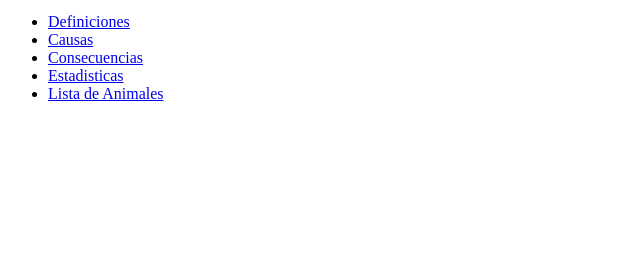
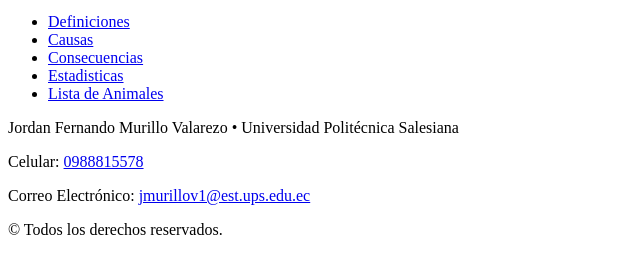
Before and after one commit to jmurillov1/Practica01-Mi-Blog, a plain HTML site: page acerca.html in a window 1280 px wide. Shown: the part 29-302 px from the top of the page, without its empty margins (0-640 px from the left). Drawn offline with Linux system fonts and the light colour scheme.

Commit message:
Práctica01 - Mi Blog

```diff
--- a/acerca.html
+++ b/acerca.html
@@ -40,6 +40,9 @@
 
     </aside>
     <footer>
-
+        Jordan Fernando Murillo Valarezo &#8226; Universidad Politécnica Salesiana
+        <p>Celular: <a href="cel:0988815578"> 0988815578 </a> </p>
+        <p>Correo Electrónico: <a href="mailto:jmurillov1@est.ups.edu.ec"> jmurillov1@est.ups.edu.ec </a> </p>
+        © Todos los derechos reservados.
     </footer>
 </body>
```
Also changed, not shown: animales.html (+4 -1 lines), causas.html (+4 -1 lines), consecuencias.html (+4 -1 lines), estadisticas.html (+4 -1 lines).
